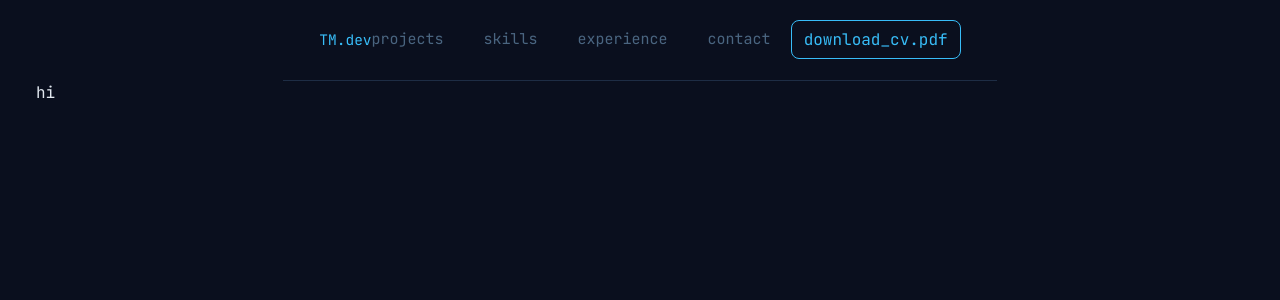
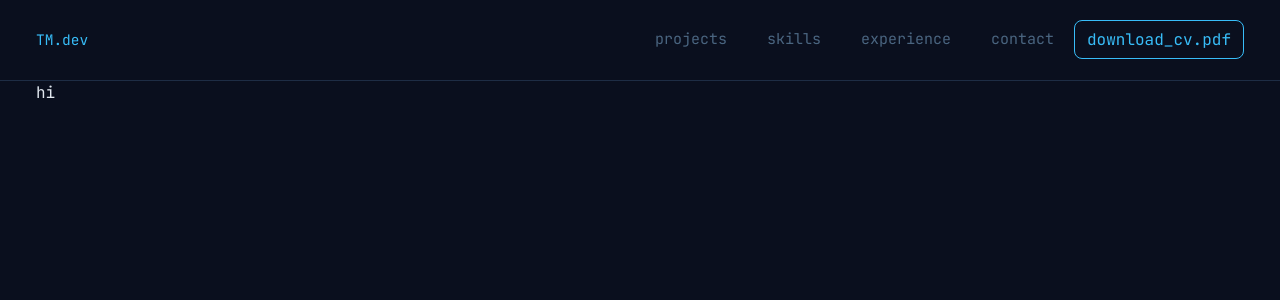
Before and after one commit to thatomakhusha/ThatoMakhushaPortfolio, a Next.js app: page / in a window 1280 px wide. Shown: the top 300 px of the page. Built offline with nearby package versions, Linux system fonts and the light colour scheme.

Commit message:
Style(navbar): fixed navbar padding

```diff
--- a/src/app/page.tsx
+++ b/src/app/page.tsx
@@ -1,6 +1,7 @@
 import Navbar from "@/components/Navbar";
 import Container from "@/components/ui/container";
 import Hero from "@/components/Hero";
+
 export default function Home() {
   return (
     <>
--- a/src/components/Navbar.tsx
+++ b/src/components/Navbar.tsx
@@ -10,8 +10,8 @@ const navLinks = [
 export default function Navbar(){
 
     return (
-        <nav className="sticky top-0 z-50 border-b border-border mx-auto px-6 md:px-7 lg:px-9">
-            <div className="flex items-center justify-between h-20">
+        <nav className="sticky top-0 z-50 border-b border-border">
+            <div className="flex items-center justify-between h-20 mx-auto px-6 md:px-7 lg:px-9">
                 <Link href="/" className="text-accent text-[14.5px] font-mono">
                     TM.dev
                 </Link>
```
